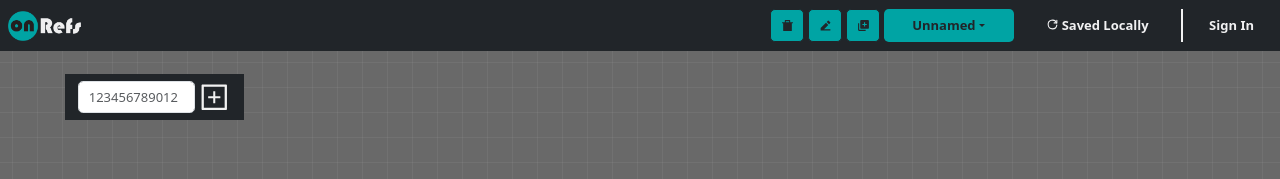
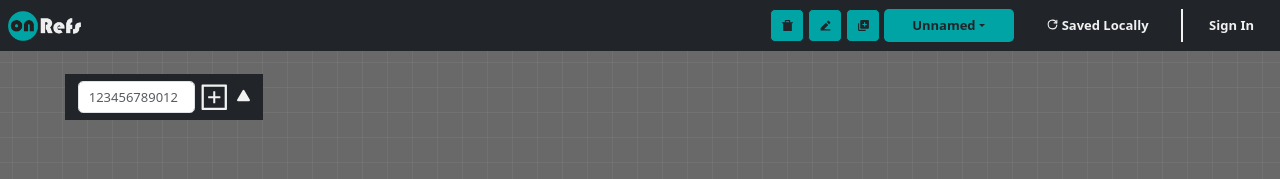
Before and after one commit to Vergiis/OnRefs, a React (Vite) app: page / in a window 1280 px wide. Shown: the top 179 px of the page. Built offline with nearby package versions, Linux system fonts and the light colour scheme.

Commit message:
2 files modified

```diff
--- a/src/AddCanvasModal.tsx
+++ b/src/AddCanvasModal.tsx
@@ -3,6 +3,7 @@ import { useEffect } from 'react';
 import $ from 'jquery';
 import { Form } from 'react-bootstrap';
 import { AiOutlinePlusSquare } from 'react-icons/ai';
+import { BsTriangleFill } from 'react-icons/bs';
 
 export function AddCanvasModal({ show, handleClose }: any) {
   useEffect(() => {
@@ -30,9 +31,12 @@ export function AddCanvasModal({ show, handleClose }: any) {
           type="text"
           placeholder="123456789012"
         />
-      <Form.Label id="canvasNewButton">
-        <AiOutlinePlusSquare />
-      </Form.Label>
+        <Form.Label className="canvasNewButton">
+          <AiOutlinePlusSquare />
+        </Form.Label>
+        <Form.Label className="canvasNewButton" id="canvasNewClose">
+          <BsTriangleFill />
+        </Form.Label>
       </Form.Group>
     </div>
   );
--- a/src/styles/modals.css
+++ b/src/styles/modals.css
@@ -58,7 +58,7 @@
   color: #f1f1f2;
 }
 
-#canvasNewButton {
+.canvasNewButton {
   padding: 0;
   font-size: 2.5em;
   display: flex;
@@ -66,7 +66,7 @@
   cursor: pointer;
   margin-left: 0.1em;
 }
-#canvasNewButton:hover {
+.canvasNewButton:hover {
   color: #00a4a4;
 }
 #canvasNew {
@@ -85,3 +85,8 @@
   width: 9em;
   height: 2.5em;
 }
+#canvasNewClose {
+  font-size: 1em;
+  margin-top: 0.6em;
+  margin-left: 0.5em;
+}
```
